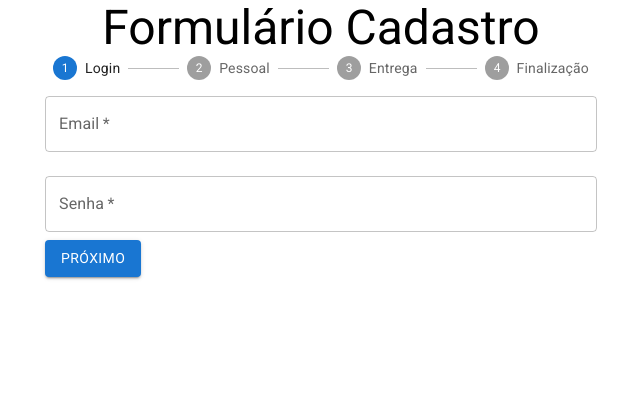
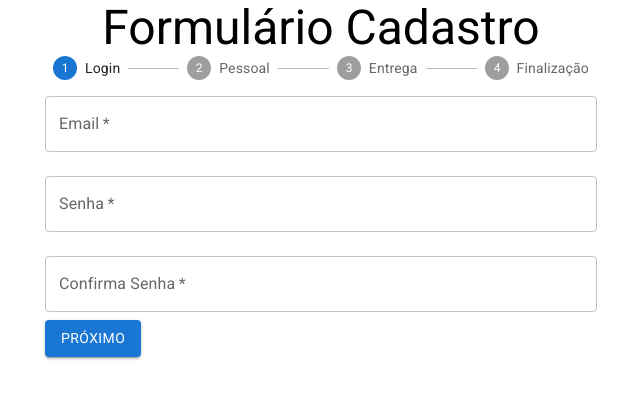
Before and after one commit to RayanneRamos/react-formcadastro, a React (Create React App) app: page / in a window 1280 px wide. Shown: the top 398 px of the page, without its empty margins (319-959 px from the left). Built offline with nearby package versions, Linux system fonts and the light colour scheme.

Commit message:
Adicionando o campo de confirmação de senha

```diff
--- a/src/components/FormularioCadastro/DadosUsuario.jsx
+++ b/src/components/FormularioCadastro/DadosUsuario.jsx
@@ -6,6 +6,7 @@ import useErros from '../../hooks/useErros';
 const DadosUsuario = ({ aoEnviar }) => {
   const [ email, setEmail ] = useState('');
   const [ senha, setSenha ] = useState('');
+  const [ confirmaSenha, setConfirmaSenha ] = useState('');
   const validacoes = useContext(ValidacoesCadastro);
   const [erros, validarCampos, possoEnviar] = useErros(validacoes);
 
@@ -14,7 +15,7 @@ const DadosUsuario = ({ aoEnviar }) => {
       onSubmit={(event) => {
         event.preventDefault();
         if(possoEnviar()) {
-          aoEnviar({ email, senha });
+          aoEnviar({ email, senha, confirmaSenha });
         }
       }}
     >
@@ -45,6 +46,18 @@ const DadosUsuario = ({ aoEnviar }) => {
         fullWidth
         required
       />
+      <TextField
+        value={confirmaSenha}
+        onChange={(event) => setConfirmaSenha(event.target.value)}
+        id='confirmaSenha'
+        label='Confirma Senha'
+        type='password'
+        name='confirmaSenha'
+        variant='outlined'
+        margin='normal'
+        fullWidth
+        required
+      />
       <Button
         type='submit'
         variant='contained'
```
